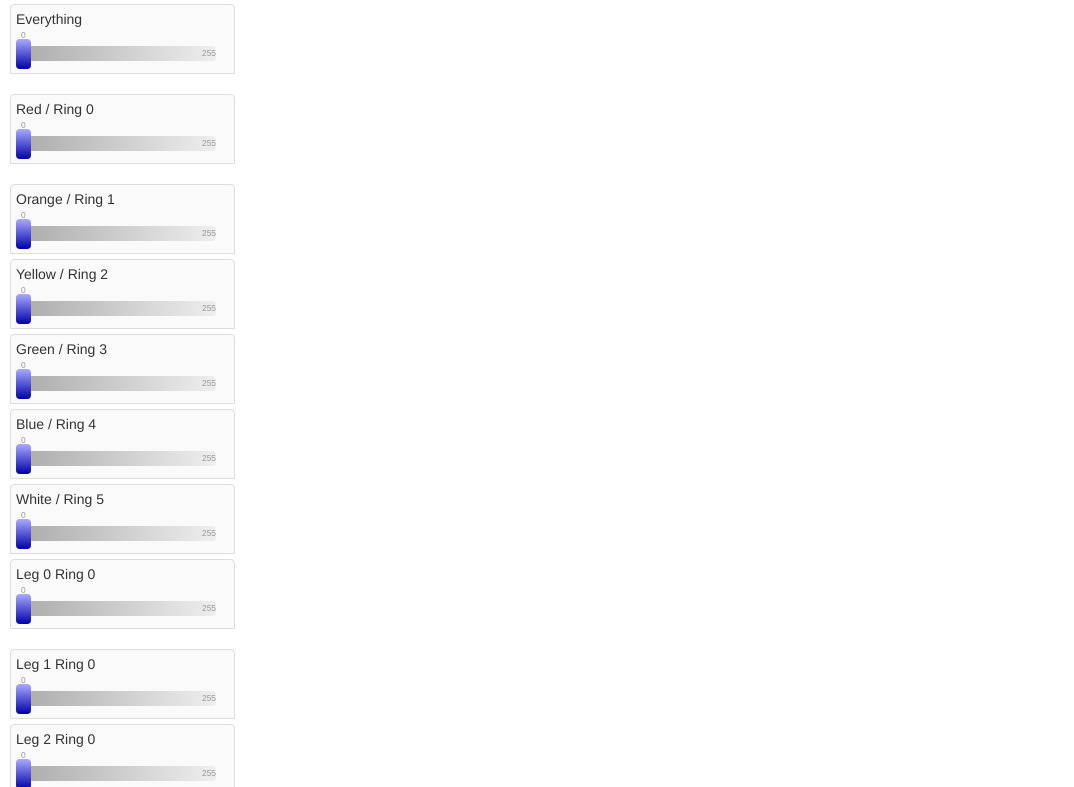
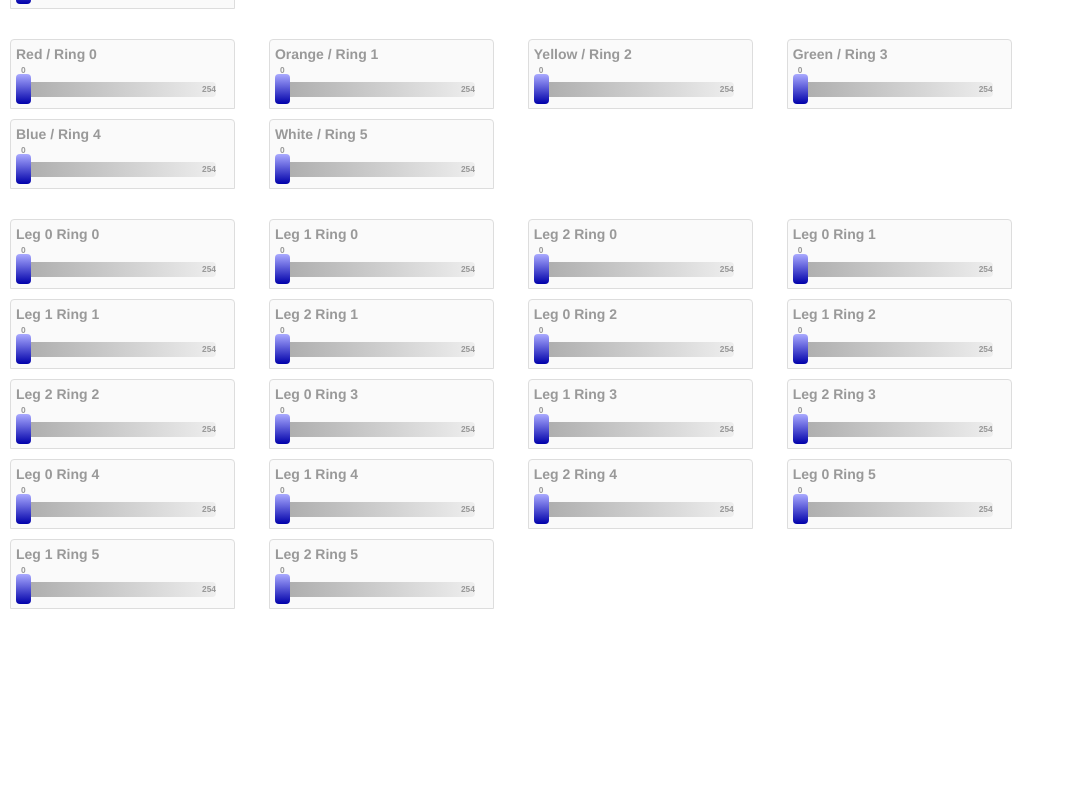
Before and after one commit to nealhardesty/glowythings, a website: page demo/demo.html in a window 1280 px wide. Shown: the part 96-883 px from the top of the page, without its empty margins (0-1074 px from the left). After the commit the page ends 800 px from the top, so only its background shows below. Drawn offline with Linux system fonts and the light colour scheme; no server answers.

Commit message:
visual updates (mostly css)

```diff
--- a/demo/demo.css
+++ b/demo/demo.css
@@ -1,3 +1,4 @@
+
 	slider {
 		display:     block;
 		position:    relative;
@@ -87,9 +88,10 @@
 		margin: 5px 10px;
 		padding: 4px 5px;
 		width: 225px;
+		color: #999;
+		font-weight: bold;
 	}
 
-	div.section {
-		display: block;
+	ul.section {
 		margin-bottom: 20px;
 	}
--- a/demo/demo.html
+++ b/demo/demo.html
@@ -12,122 +12,171 @@
 	<script src="/demo/demo.js"></script>
 </head>
 <body ng-controller="glowythingsController">
-	<h1>Glowy Things!</h1>
 	<p>{{error}}</p>
 
-	<div class="section">
+	<ul class="section list-inline">
+	<li>
 	<div class="slider" id="all">
 		Everything
 		<slider ng-model="data.all" floor="0" ceiling="255" ng-change="update('all')"></div>
 	</div>
-	</div>
+	</li>
+	</ul>
 
-	<div class="section">
+	<ul class="section list-inline">
+	<li>
 	<div class="slider" id="redRing">
 		Red / Ring 0
-		<slider ng-model="data.red" floor="0" ceiling="255" ng-change="update('red')"></div>
+		<slider ng-model="data.red" floor="0" ceiling="254" ng-change="update('red')"></div>
 	</div>
+	</li>
+	<li>
 	<div class="slider" id="orangeRing">
 		Orange / Ring 1
-		<slider ng-model="data.orange" floor="0" ceiling="255" ng-change="update('orange')"></div>
+		<slider ng-model="data.orange" floor="0" ceiling="254" ng-change="update('orange')"></div>
 	</div>
+	</li>
+	<li>
 	<div class="slider" id="yellowRing">
 		Yellow / Ring 2
-		<slider ng-model="data.yellow" floor="0" ceiling="255" ng-change="update('yellow')"></div>
+		<slider ng-model="data.yellow" floor="0" ceiling="254" ng-change="update('yellow')"></div>
 	</div>
+	</li>
+	<li>
 	<div class="slider" id="greenRing">
 		Green / Ring 3
-		<slider ng-model="data.green" floor="0" ceiling="255" ng-change="update('green')"></div>
+		<slider ng-model="data.green" floor="0" ceiling="254" ng-change="update('green')"></div>
 	</div>
+	</li>
+	<li>
 	<div class="slider" id="blueRing">
 		Blue / Ring 4
-		<slider ng-model="data.blue" floor="0" ceiling="255" ng-change="update('blue')"></div>
+		<slider ng-model="data.blue" floor="0" ceiling="254" ng-change="update('blue')"></div>
 	</div>
+	</li>
+	<li>
 	<div class="slider" id="whiteRing">
 		White / Ring 5
-		<slider ng-model="data.white" floor="0" ceiling="255" ng-change="update('white')"></div>
+		<slider ng-model="data.white" floor="0" ceiling="254" ng-change="update('white')"></div>
 	</div>
-	</div>
+	</li>
+	</ul>
 
-	<div class="section">
+	<ul class="section list-inline">
+	<li>
 	<div class="slider" id="l_0_0">
 		Leg 0 Ring 0
-		<slider ng-model="data.l_0_0" floor="0" ceiling="255" ng-change="update('l_0_0')"></div>
+		<slider ng-model="data.l_0_0" floor="0" ceiling="254" ng-change="update('l_0_0')"></div>
 	</div>
+	</li>
+	<li>
 	<div class="slider" id="l_1_0">
 		Leg 1 Ring 0
-		<slider ng-model="data.l_1_0" floor="0" ceiling="255" ng-change="update('l_1_0')"></div>
+		<slider ng-model="data.l_1_0" floor="0" ceiling="254" ng-change="update('l_1_0')"></div>
 	</div>
+	</li>
+	<li>
 	<div class="slider" id="l_2_0">
 		Leg 2 Ring 0
-		<slider ng-model="data.l_2_0" floor="0" ceiling="255" ng-change="update('l_2_0')"></div>
+		<slider ng-model="data.l_2_0" floor="0" ceiling="254" ng-change="update('l_2_0')"></div>
 	</div>
+	</li>
+	<li>
 
 	<div class="slider" id="l_0_1">
 		Leg 0 Ring 1
-		<slider ng-model="data.l_0_1" floor="0" ceiling="255" ng-change="update('l_0_1')"></div>
+		<slider ng-model="data.l_0_1" floor="0" ceiling="254" ng-change="update('l_0_1')"></div>
 	</div>
+	</li>
+	<li>
 	<div class="slider" id="l_1_1">
 		Leg 1 Ring 1
-		<slider ng-model="data.l_1_1" floor="0" ceiling="255" ng-change="update('l_1_1')"></div>
+		<slider ng-model="data.l_1_1" floor="0" ceiling="254" ng-change="update('l_1_1')"></div>
 	</div>
+	</li>
+	<li>
 	<div class="slider" id="l_2_1">
 		Leg 2 Ring 1
-		<slider ng-model="data.l_2_1" floor="0" ceiling="255" ng-change="update('l_2_1')"></div>
+		<slider ng-model="data.l_2_1" floor="0" ceiling="254" ng-change="update('l_2_1')"></div>
 	</div>
+	</li>
+	<li>
 
 	<div class="slider" id="l_0_2">
 		Leg 0 Ring 2
-		<slider ng-model="data.l_0_2" floor="0" ceiling="255" ng-change="update('l_0_2')"></div>
+		<slider ng-model="data.l_0_2" floor="0" ceiling="254" ng-change="update('l_0_2')"></div>
 	</div>
+	</li>
+	<li>
 	<div class="slider" id="l_1_2">
 		Leg 1 Ring 2
-		<slider ng-model="data.l_1_2" floor="0" ceiling="255" ng-change="update('l_1_2')"></div>
+		<slider ng-model="data.l_1_2" floor="0" ceiling="254" ng-change="update('l_1_2')"></div>
 	</div>
+	</li>
+	<li>
 	<div class="slider" id="l_2_2">
 		Leg 2 Ring 2
-		<slider ng-model="data.l_2_2" floor="0" ceiling="255" ng-change="update('l_2_2')"></div>
+		<slider ng-model="data.l_2_2" floor="0" ceiling="254" ng-change="update('l_2_2')"></div>
 	</div>
+	</li>
+	<li>
 
 	<div class="slider" id="l_0_3">
 		Leg 0 Ring 3
-		<slider ng-model="data.l_0_3" floor="0" ceiling="255" ng-change="update('l_0_3')"></div>
+		<slider ng-model="data.l_0_3" floor="0" ceiling="254" ng-change="update('l_0_3')"></div>
 	</div>
+	</li>
+	<li>
 	<div class="slider" id="l_1_3">
 		Leg 1 Ring 3
-		<slider ng-model="data.l_1_3" floor="0" ceiling="255" ng-change="update('l_1_3')"></div>
+		<slider ng-model="data.l_1_3" floor="0" ceiling="254" ng-change="update('l_1_3')"></div>
 	</div>
+	</li>
+	<li>
 	<div class="slider" id="l_2_3">
 		Leg 2 Ring 3
-		<slider ng-model="data.l_2_3" floor="0" ceiling="255" ng-change="update('l_2_3')"></div>
+		<slider ng-model="data.l_2_3" floor="0" ceiling="254" ng-change="update('l_2_3')"></div>
 	</div>
+	</li>
+	<li>
 
 	<div class="slider" id="l_0_4">
 		Leg 0 Ring 4
-		<slider ng-model="data.l_0_4" floor="0" ceiling="255" ng-change="update('l_0_4')"></div>
+		<slider ng-model="data.l_0_4" floor="0" ceiling="254" ng-change="update('l_0_4')"></div>
 	</div>
+	</li>
+	<li>
 	<div class="slider" id="l_1_4">
 		Leg 1 Ring 4
-		<slider ng-model="data.l_1_3" floor="0" ceiling="255" ng-change="update('l_1_4')"></div>
+		<slider ng-model="data.l_1_3" floor="0" ceiling="254" ng-change="update('l_1_4')"></div>
 	</div>
+	</li>
+	<li>
 	<div class="slider" id="l_2_4">
 		Leg 2 Ring 4
-		<slider ng-model="data.l_2_4" floor="0" ceiling="255" ng-change="update('l_2_4')"></div>
+		<slider ng-model="data.l_2_4" floor="0" ceiling="254" ng-change="update('l_2_4')"></div>
 	</div>
+	</li>
+	<li>
 
 	<div class="slider" id="l_0_5">
 		Leg 0 Ring 5
-		<slider ng-model="data.l_0_5" floor="0" ceiling="255" ng-change="update('l_0_5')"></div>
+		<slider ng-model="data.l_0_5" floor="0" ceiling="254" ng-change="update('l_0_5')"></div>
 	</div>
+	</li>
+	<li>
 	<div class="slider" id="l_1_5">
 		Leg 1 Ring 5
-		<slider ng-model="data.l_1_5" floor="0" ceiling="255" ng-change="update('l_1_5')"></div>
+		<slider ng-model="data.l_1_5" floor="0" ceiling="254" ng-change="update('l_1_5')"></div>
 	</div>
+	</li>
+	<li>
 	<div class="slider" id="l_2_5">
 		Leg 2 Ring 5
-		<slider ng-model="data.l_2_5" floor="0" ceiling="255" ng-change="update('l_2_5')"></div>
+		<slider ng-model="data.l_2_5" floor="0" ceiling="254" ng-change="update('l_2_5')"></div>
 	</div>
-	<div>
+	</li>
+	</ul>
 
 
 
--- a/glowythings.js
+++ b/glowythings.js
@@ -17,7 +17,7 @@ var DEFAULT_BRIGHTNESS=125;
 function getBrightness(req) {
 	var brightness = req.param('brightness') || req.param('b') || DEFAULT_BRIGHTNESS;
 	brightness = parseFloat(brightness);
-	if(isNaN(brightness) || brightness > 255)
+	if(isNaN(brightness) || brightness > 254)
 		brightness = DEFAULT_BRIGHTNESS;
 	else if(brightness < 0)
 		brightness = 0;
```
